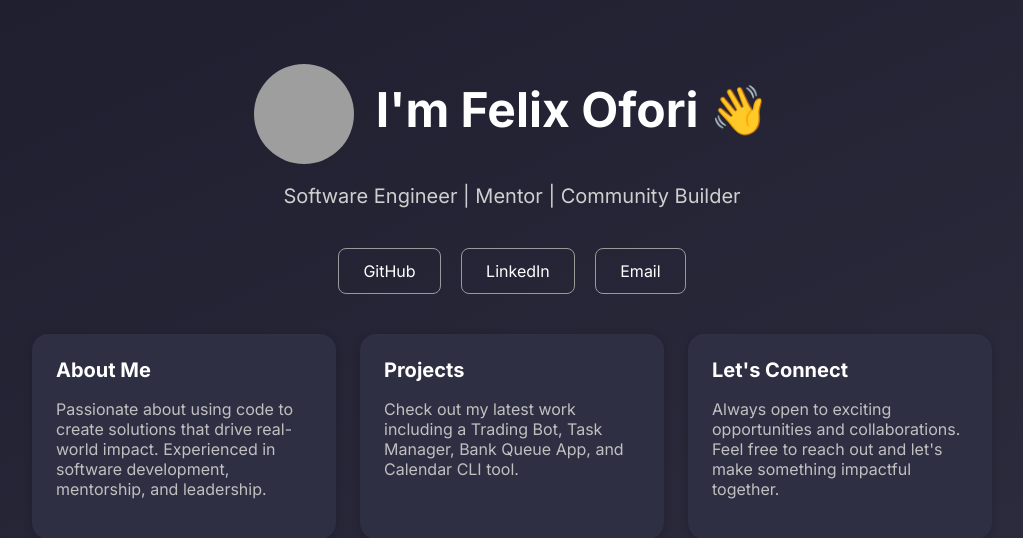
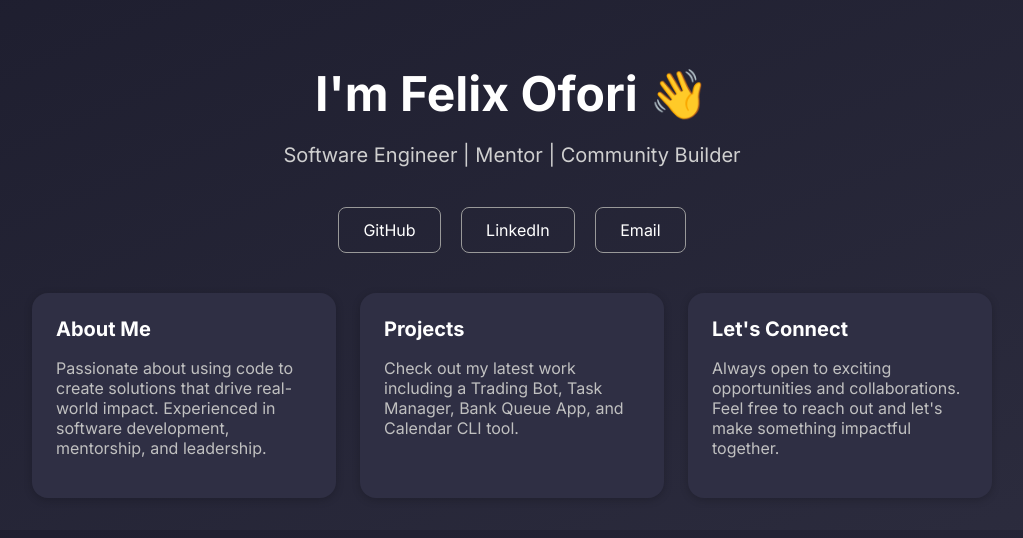
Before and after one commit to Cletches/studybud, a Django app: page / in a window 1280 px wide. Shown: the top 538 px of the page, without its empty margins (128-1151 px from the left). Run offline with Django 5.2, Linux system fonts and the light colour scheme; grey boxes are pictures that could not be loaded.

Commit message:
Update index.html

```diff
--- a/templates/index.html
+++ b/templates/index.html
@@ -84,7 +84,7 @@
 </head>
 <body>
   <div class="container">
-    <h1> <img src="{% static 'images/me.heic' %}" class="profile-pic" alt="Felix Ofori"> I'm Felix Ofori 👋</h1>
+    <h1> I'm Felix Ofori 👋</h1>
     <p class="subtitle">Software Engineer | Mentor | Community Builder</p>
 
     <div class="button-group">
```
